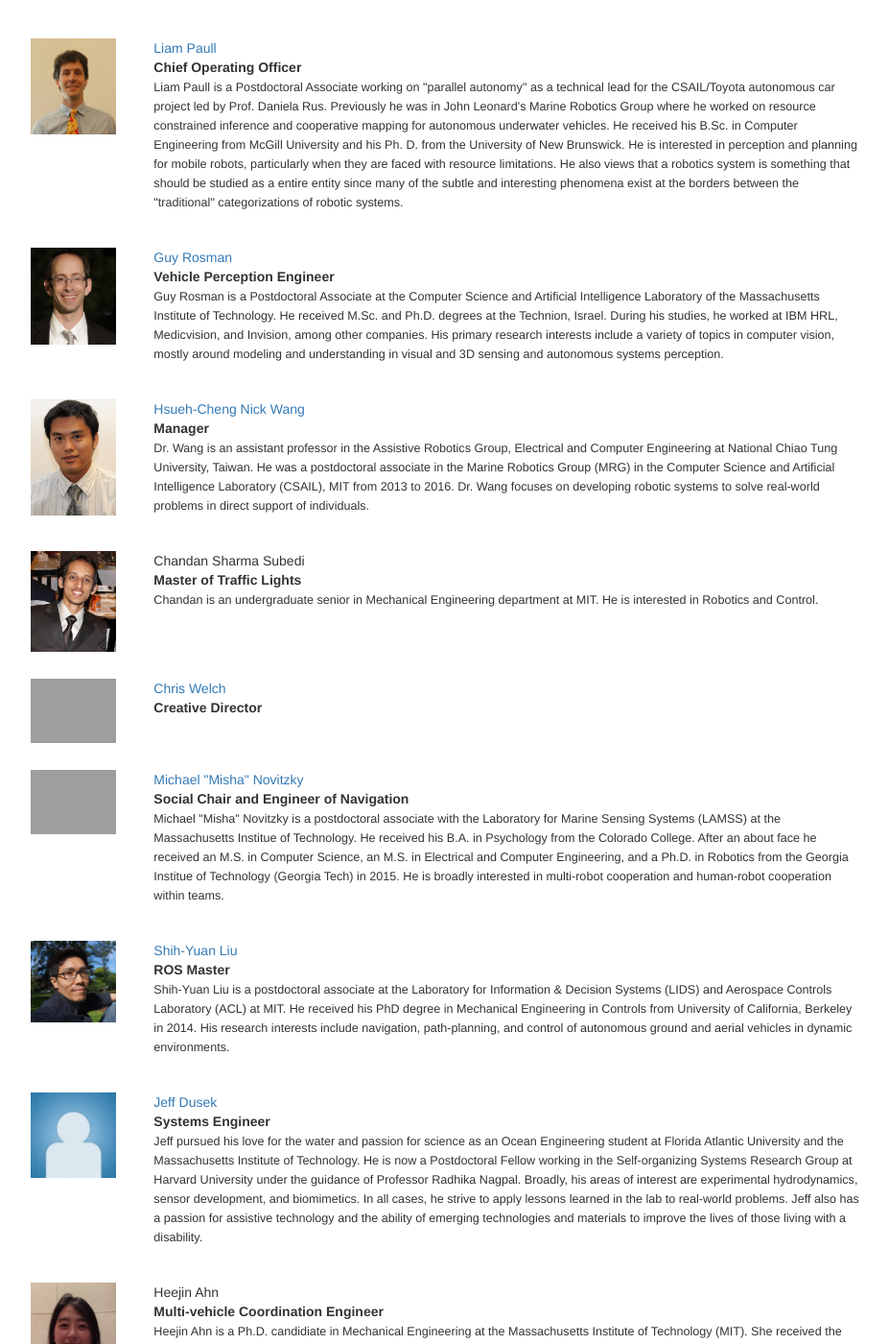
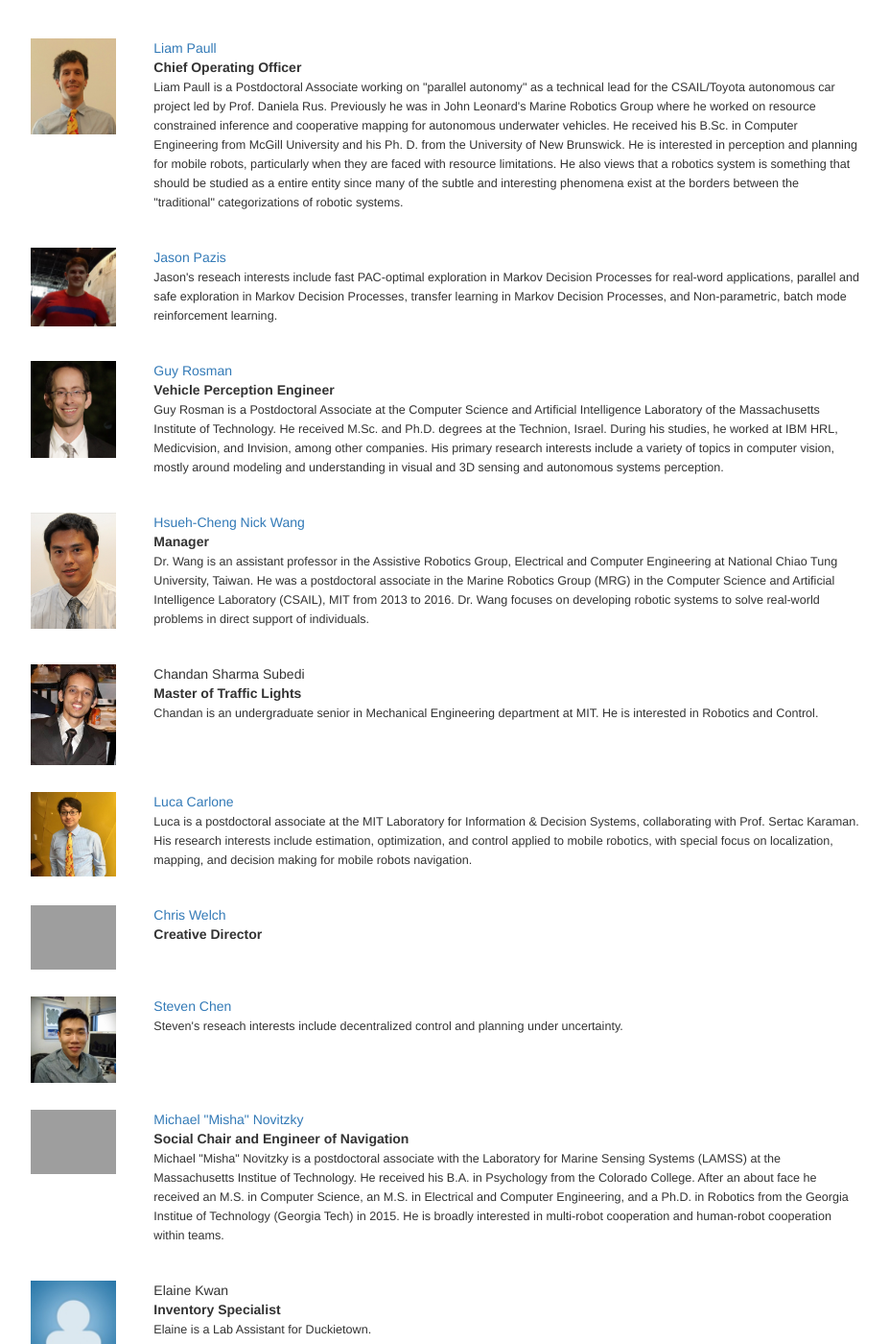
Before and after one commit to duckietown/duckietown.mit.edu, a Jekyll site: the page built from 06_staff.md, in a window 1280 px wide and 1400 px high, scrolled down 1484 px. Shown: the whole window at 96% size, without its empty margins (246-1173 px from the left). Built offline with Jekyll 4.4.1, drawn with Linux system fonts in a browser that asks for light colours; nearby versions of some CDN libraries; some of the changed text lies outside the part shown.

Commit message:
regenerated

```diff
--- a/06_staff.md
+++ b/06_staff.md
@@ -85,6 +85,10 @@ from Caltech.</span></p></td></tr>
 
 
 
+<tr><td class='photo'><img class="person" src="http://duckietown.mit.edu/media/staff/pazis.jpg"/></td></td><td><span class="name"><a href="https://lids.mit.edu/people/research-staff/jason-pazis">Jason Pazis</a></span><br/><span class="position"></span><p><span class="bio">Jason's reseach interests include fast PAC-optimal exploration in Markov Decision Processes for real-word applications, parallel and safe exploration in Markov Decision Processes, transfer learning in Markov Decision Processes, and Non-parametric, batch mode reinforcement learning.</span></p></td></tr>
+
+
+
 <tr><td class='photo'><img class="person" src="http://duckietown.mit.edu/media/staff/rosman.jpg"/></td></td><td><span class="name"><a href="http://people.csail.mit.edu/rosman/">Guy Rosman</a></span><br/><span class="position">Vehicle Perception Engineer</span><p><span class="bio">Guy Rosman is a Postdoctoral Associate at the
 Computer Science and Artificial Intelligence Laboratory of the Massachusetts Institute of Technology.
 He received M.Sc. and Ph.D. degrees at the Technion, Israel.
@@ -106,7 +110,15 @@ solve real-world problems in direct support of individuals.</span></p></td></tr>
 
 
 
+<tr><td class='photo'><img class="person" src="http://duckietown.mit.edu/media/staff/carlone.jpg"/></td></td><td><span class="name"><a href="http://www.lucacarlone.com/">Luca Carlone</a></span><br/><span class="position"></span><p><span class="bio">Luca is a postdoctoral associate at the MIT Laboratory for Information & Decision Systems, collaborating with Prof. Sertac Karaman. His research interests include estimation, optimization, and control applied to mobile robotics, with special focus on localization, mapping, and decision making for mobile robots navigation.</span></p></td></tr>
+
+
+
 <tr><td class='photo'><img class="person" src="http://duckietown.mit.edu/media/staff/welch.jpg"/></td></td><td><span class="name"><a href="http://chriswelchphotography.com/">Chris Welch</a></span><br/><span class="position">Creative Director</span></td></tr>
+
+
+
+<tr><td class='photo'><img class="person" src="http://duckietown.mit.edu/media/staff/chen.jpg"/></td></td><td><span class="name"><a href="http://acl.mit.edu/members/chen.htm">Steven Chen</a></span><br/><span class="position"></span><p><span class="bio">Steven's reseach interests include decentralized control and planning under uncertainty.</span></p></td></tr>
 
 
 
@@ -120,6 +132,10 @@ interested in multi-robot cooperation and human-robot cooperation within teams.<
 
 
 
+<tr><td class='photo'><img class="person" src="http://duckietown.mit.edu/media/staff/MISSING.jpg"/></td></td><td><span class="name"> Elaine Kwan</span><br/><span class="position">Inventory Specialist</span><p><span class="bio">Elaine is a Lab Assistant for Duckietown.</span></p></td></tr>
+
+
+
 <tr><td class='photo'><img class="person" src="http://duckietown.mit.edu/media/staff/liu.jpg"/></td></td><td><span class="name"><a href="http://www.mit.edu/~syliu">Shih-Yuan Liu</a></span><br/><span class="position">ROS Master</span><p><span class="bio">Shih-Yuan Liu is a postdoctoral associate at
 the Laboratory for Information & Decision Systems
 (LIDS) and Aerospace Controls Laboratory (ACL)
@@ -130,7 +146,7 @@ interests include navigation, path-planning, and control of autonomous ground an
 
 
 
-<tr><td class='photo'><img class="person" src="http://duckietown.mit.edu/media/staff/MISSING.jpg"/></td></td><td><span class="name"><a href="http://jeffdusek.mit.edu/">Jeff Dusek</a></span><br/><span class="position">Systems Engineer</span><p><span class="bio">Jeff pursued his love for the water and passion for science as an Ocean Engineering student at Florida Atlantic University and the Massachusetts Institute of Technology. He is now a Postdoctoral Fellow working in the Self-organizing Systems Research Group at Harvard University under the guidance of Professor Radhika Nagpal. Broadly, his areas of interest are experimental hydrodynamics, sensor development, and biomimetics. In all cases, he strive to apply lessons learned in the lab to real-world problems. Jeff also has a passion for assistive technology and the ability of emerging technologies and materials to improve the lives of those living with a disability.</span></p></td></tr>
+<tr><td class='photo'><img class="person" src="http://duckietown.mit.edu/media/staff/dusek.jpg"/></td></td><td><span class="name"><a href="http://jeffdusek.mit.edu/">Jeff Dusek</a></span><br/><span class="position">Systems Engineer</span><p><span class="bio">Jeff pursued his love for the water and passion for science as an Ocean Engineering student at Florida Atlantic University and the Massachusetts Institute of Technology. He is now a Postdoctoral Fellow working in the Self-organizing Systems Research Group at Harvard University under the guidance of Professor Radhika Nagpal. Broadly, his areas of interest are experimental hydrodynamics, sensor development, and biomimetics. In all cases, he strive to apply lessons learned in the lab to real-world problems. Jeff also has a passion for assistive technology and the ability of emerging technologies and materials to improve the lives of those living with a disability.</span></p></td></tr>
 
 
 
@@ -139,7 +155,7 @@ Her research interests include the analysis and control of networked dynamical s
 
 
 
-<tr><td class='photo'><img class="person" src="http://duckietown.mit.edu/media/staff/MISSING.jpg"/></td></td><td><span class="name"><a href="http://ares.lids.mit.edu/~yershov/">Dmitry Yershov</a></span><br/><span class="position">Systems & Electronics Engineer</span><p><span class="bio">Dmitry is a Postdoctoral Associate in the ARES group, Laboratory for Information and Decission Systems (LIDS) at the Massachusetts Institute of Technology. His research interests include: robotics, numerical approximations in optimal control, optimal feedback planning, sensing and inference, and information space planning.</span></p></td></tr>
+<tr><td class='photo'><img class="person" src="http://duckietown.mit.edu/media/staff/yershov.jpg"/></td></td><td><span class="name"><a href="http://ares.lids.mit.edu/~yershov/">Dmitry Yershov</a></span><br/><span class="position">Systems & Electronics Engineer</span><p><span class="bio">Dmitry is a Postdoctoral Associate in the ARES group, Laboratory for Information and Decission Systems (LIDS) at the Massachusetts Institute of Technology. His research interests include: robotics, numerical approximations in optimal control, optimal feedback planning, sensing and inference, and information space planning.</span></p></td></tr>
 
 
 
@@ -153,6 +169,10 @@ His primary research interest is in motion planning and control of autonomous mu
 
 
 <tr><td class='photo'><img class="person" src="http://duckietown.mit.edu/media/staff/tani.jpg"/></td></td><td><span class="name"> Jacopo Tani</span><br/><span class="position">Vehicle Perception Engineer</span><p><span class="bio">Jacopo Tani is a Postdoctoral Associate in the Search for Extra    Terrestrial Genomes project of the Earth, Atmospheric and Planetary Sciences department at MIT. He received the laurea specialistica degree (cum laude) in space engineering from La Sapienza university in 2009 and the master in space institutions and policies from the Italian Society for International Organization, in 2010, in Rome, Italy, prior to the Ph. D. in aeronautical engineering from Rensselaer Polytechnic Institute, Troy, USA, in 2015. His research interests broadly include modeling and control of systems with aerospace applications.</span></p></td></tr>
+
+
+
+<tr><td class='photo'><img class="person" src="http://duckietown.mit.edu/media/staff/choi.jpg"/></td></td><td><span class="name"><a href="http://people.csail.mit.edu/cchoi/">Changhyun Choi</a></span><br/><span class="position"></span><p><span class="bio">Changhyun Choi is a Postdoctoral Associate in the Computer Science & Artificial Intelligence Lab (CSAIL) at Massachusetts Institute of Technology (MIT) working with Prof. Daniela Rus. He obtained a Ph.D. in Robotics at the School of Interactive Computing, College of Computing, Georgia Institute of Technology. His broad research interests are in Visual Perception for Robotics, with a focus on object recognition and pose estimation, visual tracking, and 3D registration.</span></p></td></tr>
 
 
 
@@ -188,27 +208,11 @@ He is super excited to be an vehicle engineer for Duckietown!</span></p></td></t
 
 
 
-<tr><td class='photo'><img class="person" src="http://duckietown.mit.edu/media/staff/MISSING.jpg"/></td></td><td><span class="name"> ("pazis" should add information in DB)</span><br/><span class="position"></span></td></tr>
-
-
-
-<tr><td class='photo'><img class="person" src="http://duckietown.mit.edu/media/staff/carlone.jpg"/></td></td><td><span class="name"> ("carlone" should add information in DB)</span><br/><span class="position"></span></td></tr>
-
-
-
-<tr><td class='photo'><img class="person" src="http://duckietown.mit.edu/media/staff/chen.jpg"/></td></td><td><span class="name"> ("chen" should add information in DB)</span><br/><span class="position"></span></td></tr>
+<tr><td class='photo'><img class="person" src="http://duckietown.mit.edu/media/staff/MISSING.jpg"/></td></td><td><span class="name"> ("franzoni" should add information in DB)</span><br/><span class="position"></span></td></tr>
 
 
 
 <tr><td class='photo'><img class="person" src="http://duckietown.mit.edu/media/staff/MISSING.jpg"/></td></td><td><span class="name"> ("le" should add information in DB)</span><br/><span class="position"></span></td></tr>
-
-
-
-<tr><td class='photo'><img class="person" src="http://duckietown.mit.edu/media/staff/MISSING.jpg"/></td></td><td><span class="name"> ("franzoni" should add information in DB)</span><br/><span class="position"></span></td></tr>
-
-
-
-<tr><td class='photo'><img class="person" src="http://duckietown.mit.edu/media/staff/choi.jpg"/></td></td><td><span class="name"> ("choi" should add information in DB)</span><br/><span class="position"></span></td></tr>
 
 
 
```
Also changed, not shown: 05_lectures.md (+2 -2 lines), media/staff/kwan.yaml (+6 -5 lines).
